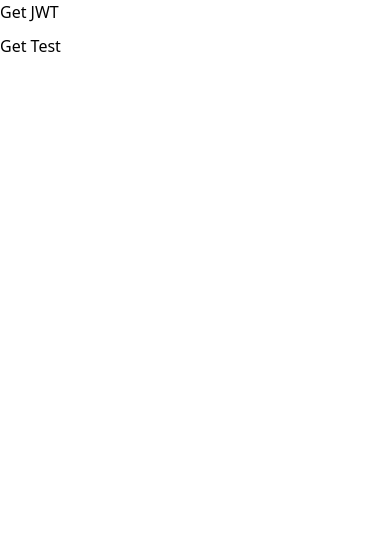
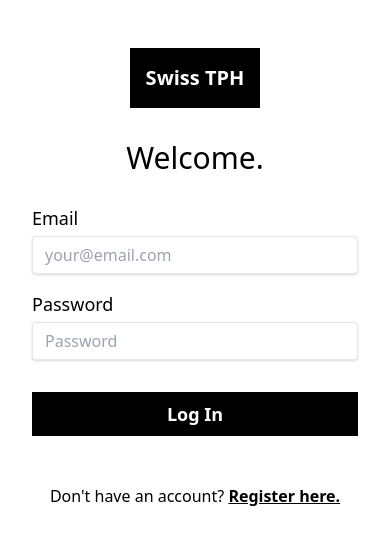
Before and after one commit to tertek/survey-queue-spa-redcap, a React (Create React App) app: page / in a window 390 px wide. Shown: the top 544 px of the page. Built offline with nearby package versions, Linux system fonts and the light colour scheme.

Commit message:
Add main layout.

```diff
--- a/src/App.js
+++ b/src/App.js
@@ -1,72 +1,21 @@
 import React, { useState } from 'react';
-import axios from 'axios';
+//import axios from 'axios';
 import './App.css';
 
-const apiUrl = 'http://redcap.test/plugins/dashboard';
+import Dashboard from './components/Dashboard';
+import LoginScreen from './components/LoginScreen';
 
-axios.interceptors.request.use(
-  config => {
-    const { origin } = new URL(config.url);
-    const allowedOrigins = [apiUrl];
-    const token = localStorage.getItem('token');
-    if (allowedOrigins.includes(origin)) {
-      config.headers.authorization = `Bearer ${token}`;
-    }
-    return config;
-  },
-  error => {
-    return Promise.reject(error);
-  }
-);
 
 function App() {
 
-  const storedJwt = localStorage.getItem('token');
-  const [test, setTest] = useState([]);
-  const [jwt, setJwt] = useState(storedJwt || null);
-  const [fetchError, setFetchError] = useState(null);
-
-  const getJwt = async () => {
-    const { data } = await axios.get(`${apiUrl}/dashboard_endpoint.php`);
-    localStorage.setItem('token', data.token);
-    setJwt(data.token);
-  };
-
-  const getTest = async () => {
-    try {
-      const { data } = await axios.get(`${apiUrl}/test.php`)
-      setTest(data);
-      setFetchError(null);
-    } catch (err) {
-      setFetchError(err.message);
-    }
-  };
+  //  App States
+  //  (https://serverless-stack.com/chapters/load-the-state-from-the-session.html)
+  const [isAuthenticated, userHasAuthenticated] = useState(false);
 
   return (
-      <>
-      <section style={{ marginBottom: '10px' }}>
-        <button onClick={() => getJwt()}>Get JWT</button>
-        {jwt && (
-          <pre>
-            <code>{jwt}</code>
-          </pre>
-        )}
-      </section>
-      <section>
-        <button onClick={() => getTest()}>
-          Get Test
-        </button>
-        {test && (
-          <pre>
-            <code>{test}</code>
-          </pre>
-        )}
-        {fetchError && (
-          <p style={{ color: 'red' }}>{fetchError}</p>
-        )}
-      </section>
-    </>
-  );
+    isAuthenticated ? ( <Dashboard></Dashboard> ) : ( <LoginScreen></LoginScreen> )
+  )
+
 }
 
 export default App;
--- /dev/null
+++ b/src/components/Dashboard.js
@@ -0,0 +1,13 @@
+import React  from 'react';
+
+class Dashboard extends React.Component {
+
+    render() {
+        return (
+            <h1>Hello World</h1>
+        );
+    }
+
+}
+
+export default Dashboard;
--- /dev/null
+++ b/src/components/LoginScreen.js
@@ -0,0 +1,47 @@
+import React from 'react';
+
+class LoginScreen extends React.Component {
+
+    render() {
+
+        return(
+            <div class="w-full flex flex-wrap">
+                <div class="w-full md:w-2/5 flex flex-col">
+
+                    <div class="flex justify-center md:justify-start pt-12 md:pl-12 md:-mb-24">
+                        <a href="#" class="bg-black text-white font-bold text-xl p-4">Swiss TPH</a>
+                    </div>
+
+                    <div class="flex flex-col justify-center md:justify-start my-auto pt-8 md:pt-0 px-8 md:px-24 lg:px-32">
+                        <p class="text-center text-3xl">Welcome.</p>
+                        <form class="flex flex-col pt-3 md:pt-8" onsubmit="event.preventDefault();">
+                            <div class="flex flex-col pt-4">
+                                <label for="email" class="text-lg">Email</label>
+                                <input type="email" id="email" placeholder="your@email.com" class="shadow appearance-none border rounded w-full py-2 px-3 text-gray-700 mt-1 leading-tight focus:outline-none focus:shadow-outline"></input>
+                            </div>
+
+                            <div class="flex flex-col pt-4">
+                                <label for="password" class="text-lg">Password</label>
+                                <input type="password" id="password" placeholder="Password" class="shadow appearance-none border rounded w-full py-2 px-3 text-gray-700 mt-1 leading-tight focus:outline-none focus:shadow-outline"></input>
+                            </div>
+
+                            <input type="submit" value="Log In" class="bg-black text-white font-bold text-lg hover:bg-gray-700 p-2 mt-8"></input>
+                        </form>
+                        <div class="text-center pt-12 pb-12">
+                            <p>Don't have an account? <a href="register.html" class="underline font-semibold">Register here.</a></p>
+                        </div>
+                    </div>
+
+
+                </div>
+                <div class="w-3/5">
+                    <img class="object-cover w-full h-screen hidden md:block" src="https://source.unsplash.com/IXUM4cJynP0"></img>
+                </div>
+            </div>
+        );
+
+    }
+
+}
+
+export default LoginScreen;
```
